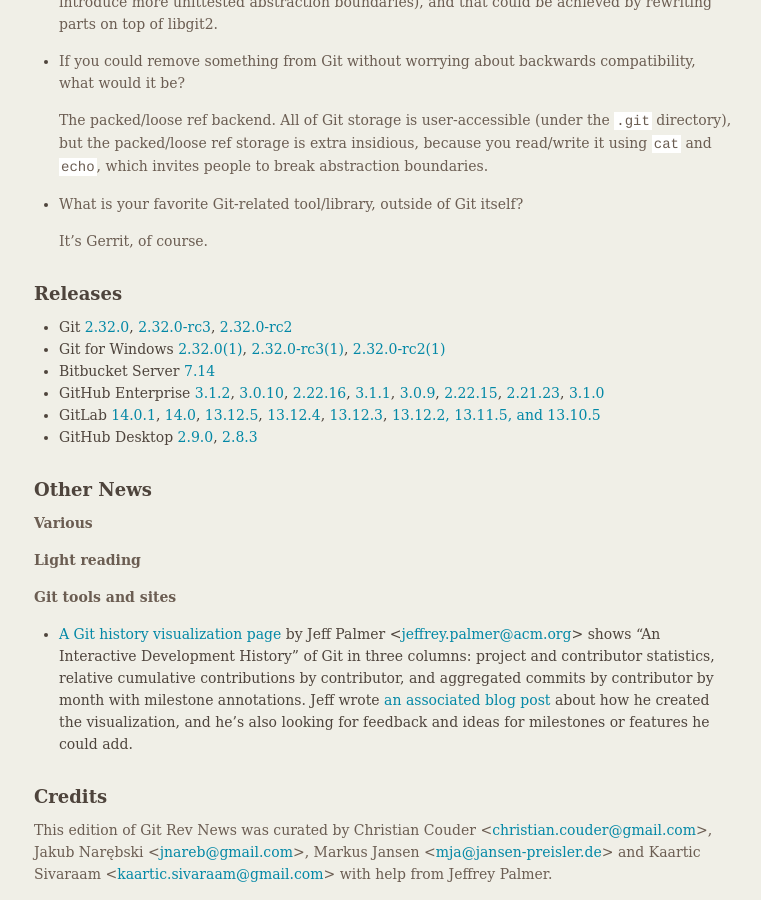
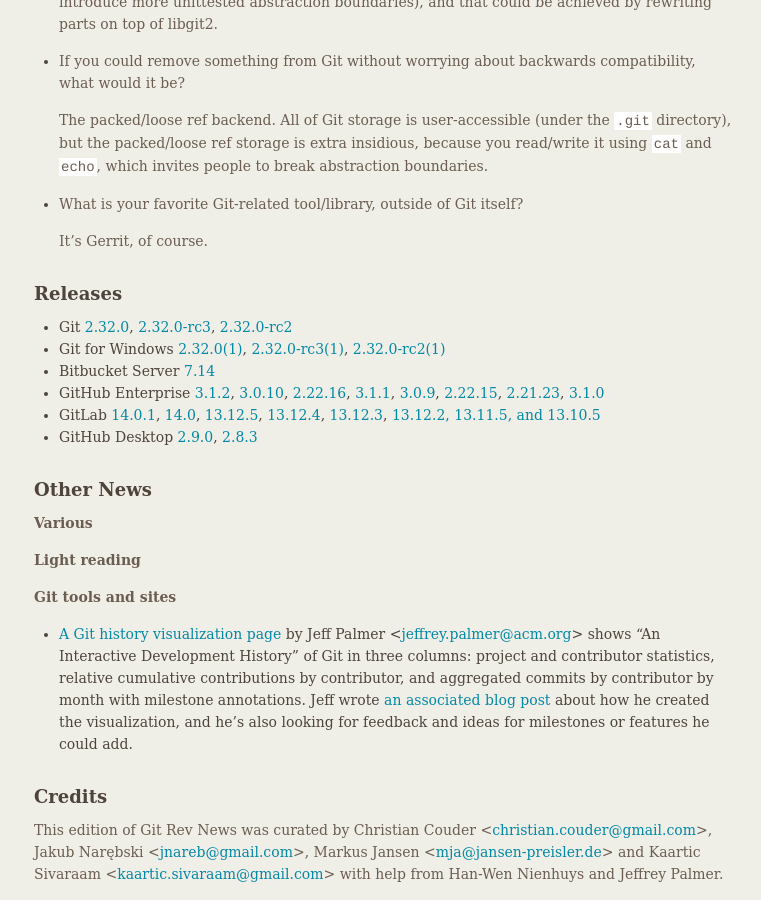
Before and after one commit to git/git.github.io, a Jekyll site: the page built from rev_news/drafts/edition-76.md, in a window 1280 px wide and 900 px high, scrolled down 2072 px. Shown: the whole window, without its empty margins (375-1136 px from the left). Built offline with Jekyll 4.4.1, drawn with Linux system fonts in a browser that asks for light colours.

Commit message:
rn-76: add Han-Wen among the helpers

```diff
--- a/rev_news/drafts/edition-76.md
+++ b/rev_news/drafts/edition-76.md
@@ -209,4 +209,4 @@
 Jakub Narębski &lt;<jnareb@gmail.com>&gt;,
 Markus Jansen &lt;<mja@jansen-preisler.de>&gt; and
 Kaartic Sivaraam &lt;<kaartic.sivaraam@gmail.com>&gt;
-with help from Jeffrey Palmer.
+with help from Han-Wen Nienhuys and Jeffrey Palmer.
```
